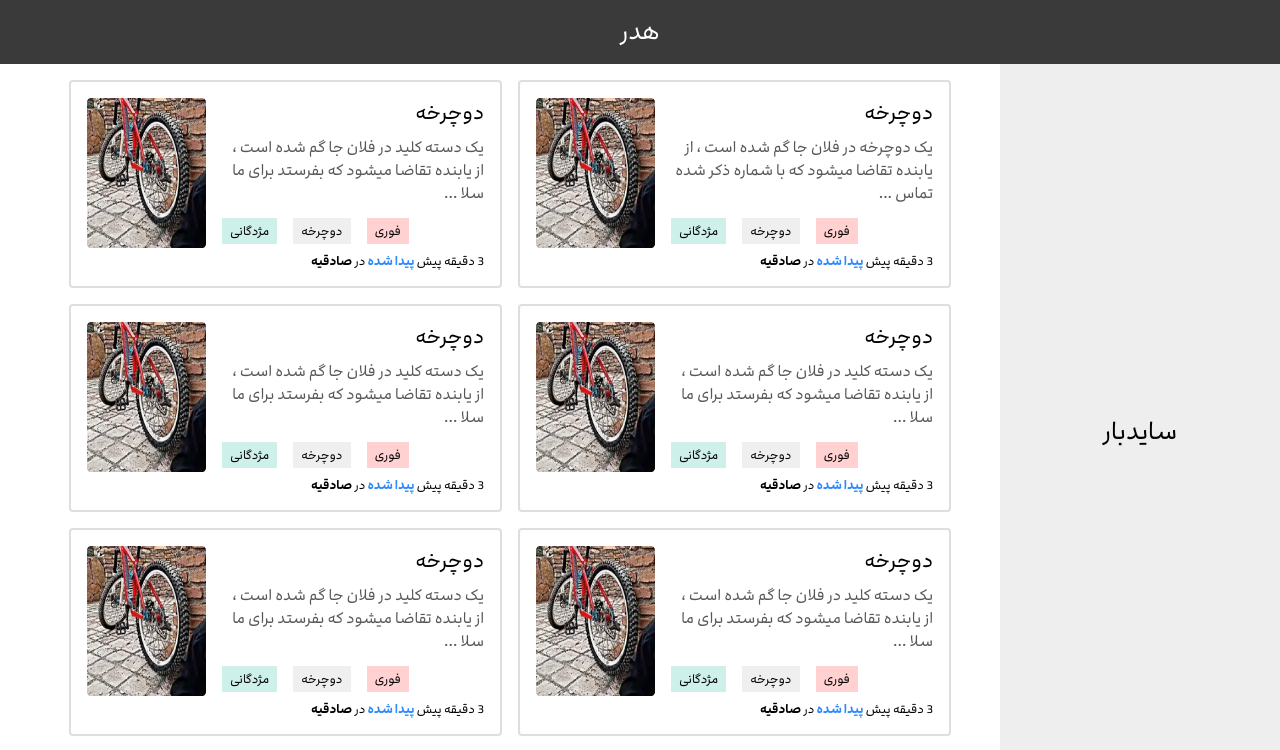
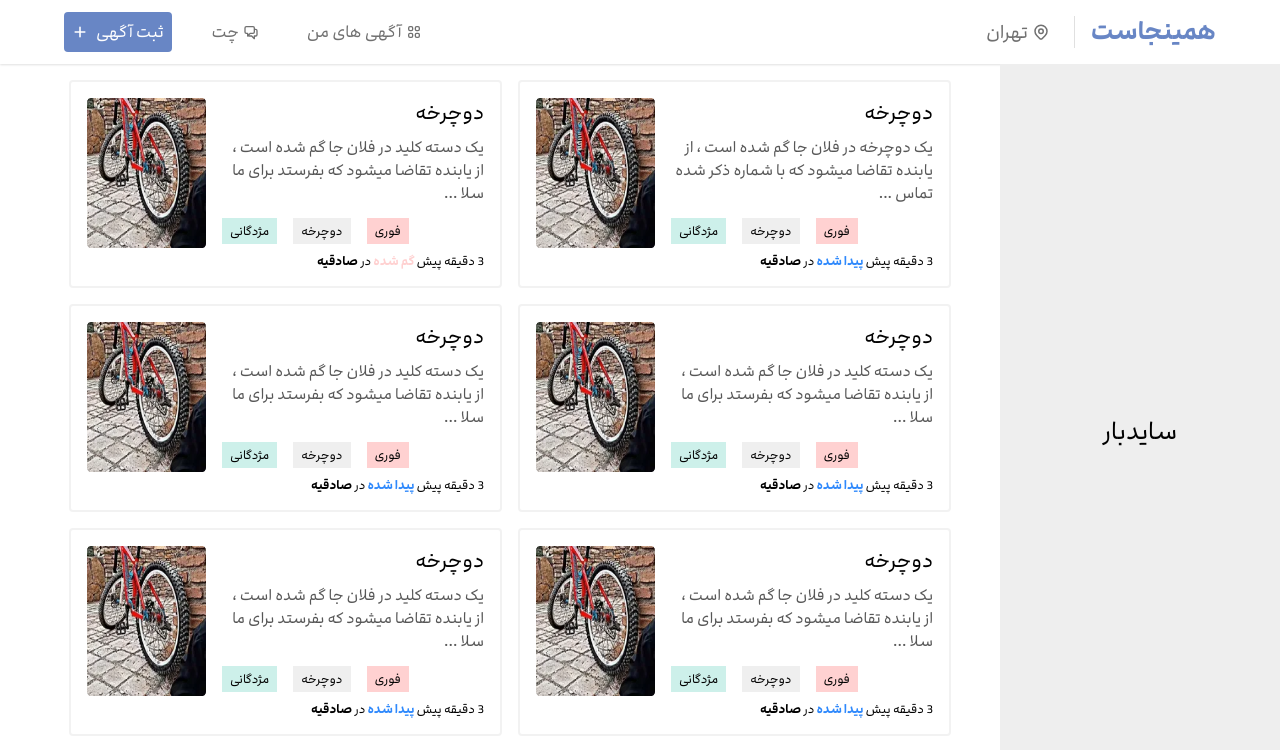
Before and after one commit to 200-status-ok/main-frontend, a Next.js app: page /posters in a window 1280 px wide. Shown: the top 750 px of the page. Built offline with nearby package versions, Linux system fonts and the light colour scheme.

Commit message:
feat :  Appheader component completed

```diff
--- a/Layout/AppHeader.js
+++ b/Layout/AppHeader.js
@@ -1,6 +1,39 @@
 import classes from "./AppHeader.module.css";
+import {
+  HiOutlineLocationMarker,
+  HiPlus,
+  HiOutlineViewGrid,
+  HiOutlineChatAlt2,
+} from "react-icons/hi";
 const AppHeader = () => {
-  return <div className={classes.header}>هدر</div>;
+  return (
+    <div className={classes.header}>
+      <div className={classes.header_layout}>
+        <div className={classes.header_right}>
+          <h1 className={classes.header_logo}>همینجاست</h1>
+          <hr className={classes.divider} />
+          <div className={classes.city_container}>
+            <HiOutlineLocationMarker width={10} color="rgba(0, 0, 0, 0.56)" />
+            تهران
+          </div>
+        </div>
+        <div className={classes.header_left}>
+          <div className={classes.header_menu_items}>
+            <HiOutlineViewGrid width={10} color="rgba(0, 0, 0, 0.56)" />
+            آگهی های من
+          </div>
+          <div className={classes.header_menu_items}>
+            <HiOutlineChatAlt2 width={10} color="rgba(0, 0, 0, 0.56)" />
+            چت
+          </div>
+          <div className={classes.add_poster_btn}>
+            ثبت آگهی
+            <HiPlus width={10} color="white" />
+          </div>
+        </div>
+      </div>
+    </div>
+  );
 };
 
 export default AppHeader;
--- a/Layout/AppHeader.module.css
+++ b/Layout/AppHeader.module.css
@@ -1,12 +1,79 @@
 .header {
-  background-color: #3a3a3a;
+  background-color: white;
   display: flex;
-  color: white;
   font-size: 24px;
-  justify-content: center;
-  align-items: center;
   height: 64px;
   position: fixed;
+  box-shadow: 0 1px 2px 0 rgba(0, 0, 0, 0.12);
   top: 0;
   width: 100%;
 }
+.header_layout {
+  width: 90%;
+  height: 100%;
+  background-color: white;
+  display: flex;
+  margin: 0 auto;
+  justify-content: space-between;
+  align-items: center;
+}
+.header_logo {
+  font-size: 24px;
+  color: #6886c5;
+  height: max-content;
+}
+.header_right {
+  display: flex;
+  column-gap: 16px;
+  align-items: center;
+}
+.divider {
+  background-color: rgba(0, 0, 0, 0.12);
+  border: 0;
+  width: 1px;
+  height: 32px;
+}
+.city_container {
+  font-size: 18px;
+  padding: 8px;
+  display: flex;
+  align-items: center;
+  column-gap: 4px;
+  color: rgba(0, 0, 0, 0.56);
+  border-radius: 4px;
+  transition: all 0.15s ease-in-out;
+}
+.city_container:hover {
+  background-color: rgba(0, 0, 0, 0.04);
+  cursor: pointer;
+}
+.header_left {
+  display: flex;
+  align-items: center;
+  column-gap: 32px;
+}
+.add_poster_btn {
+  display: flex;
+  align-items: center;
+  column-gap: 8px;
+  font-size: 16px;
+  background-color: #6886c5;
+  padding: 8px;
+  border-radius: 4px;
+  color: white;
+  cursor: pointer;
+}
+.header_menu_items {
+  font-size: 16px;
+  color: rgba(0, 0, 0, 0.56);
+  display: flex;
+  column-gap: 4px;
+  align-items: center;
+  padding: 8px;
+  border-radius: 4px;
+  transition: all 0.15s ease-in-out;
+}
+.header_menu_items:hover {
+  background-color: rgba(0, 0, 0, 0.04);
+  cursor: pointer;
+}
--- a/package.json
+++ b/package.json
@@ -13,6 +13,7 @@
     "next": "13.2.4",
     "react": "18.2.0",
     "react-dom": "18.2.0",
+    "react-icons": "^4.8.0",
     "react-toastify": "^9.1.2"
   },
   "devDependencies": {
--- a/pages/posters.js
+++ b/pages/posters.js
@@ -14,6 +14,16 @@ const posters = [
     time_description: "3 دقیقه پیش",
     found: true,
     lost: false,
+  },
+  {
+    title: "دوچرخه",
+    location: "صادقیه",
+    image: bicycle,
+    description:
+      "یک دسته کلید در فلان جا گم شده است ، از یابنده تقاضا میشود که بفرستد برای ما سلام چطوری میخاومبشه 4 خط و بیشتر ...",
+    time_description: "3 دقیقه پیش",
+    found: false,
+    lost: true,
   },
   {
     title: "دوچرخه",
--- a/pages/posters.module.css
+++ b/pages/posters.module.css
@@ -25,7 +25,7 @@
   grid-gap: 16px;
 }
 .poster {
-  border: 2.5px solid #d6d6d6cc;
+  border: 2.5px solid #efefefcc;
   border-radius: 4px;
   display: flex;
   column-gap: 16px;
```
Also changed, not shown: 1 other file (tests, documents, lock files or other folders).
